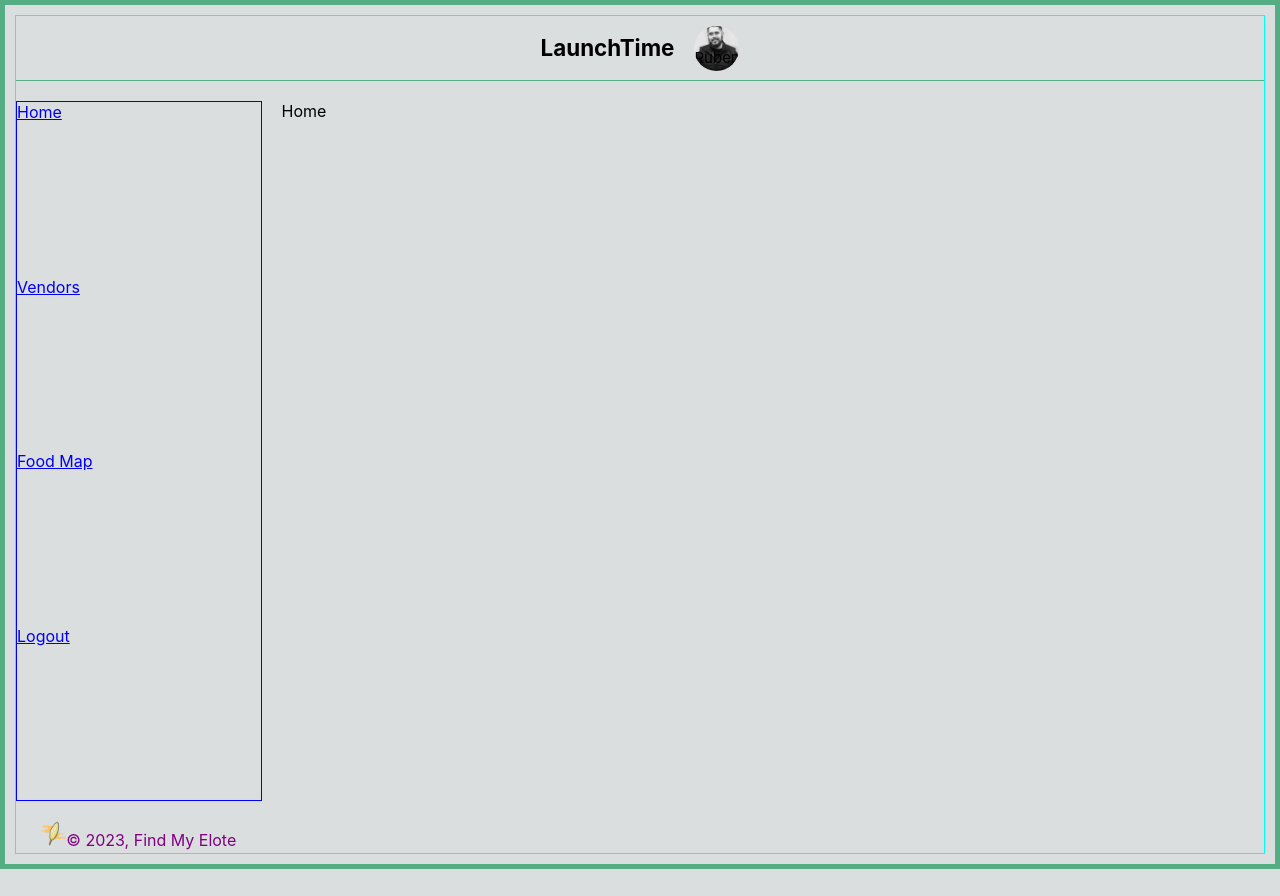
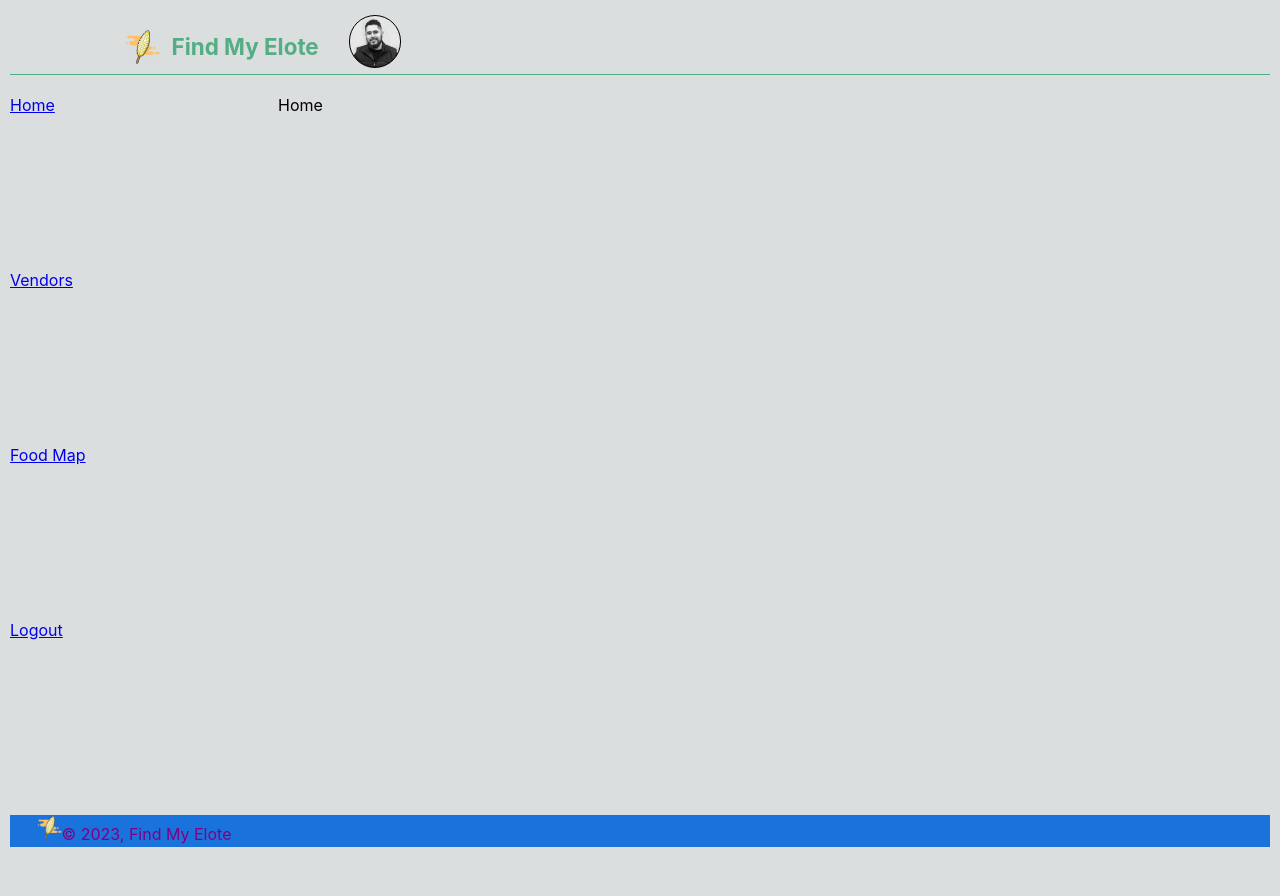
Before and after one commit to rmar72/find-my-elote, a React (Vite) app in the folder frontend/: page / in a window 1280 px wide. Built offline with nearby package versions, Linux system fonts and the light colour scheme; sample sign-in values are in the browser's storage.

Commit message:
cleaning up css

```diff
--- a/frontend/src/App.css
+++ b/frontend/src/App.css
@@ -6,7 +6,9 @@
   --gray: #DADEDF;
   --darkgray: #7F7F7F;
   --green: #54AD83;
-  --blue: #465fdf;
+  --blue: #1a72dd;
+  --purple-blue: #465fdf;
+  --purple: #1f38b3;
 }
 
 html {
@@ -14,7 +16,7 @@ html {
   box-sizing: border-box;
   font-family: Tahoma;
   color: var(--black);
-  border: 5px solid var(--green);
+  /* border: 5px solid var(--green); */
   padding: 10px;
 }
 
@@ -78,7 +80,7 @@ p {
 }
 
 .item {
-  border: 1px solid var(--black)
+  /* border: 1px solid var(--black) */
 }
 
 
--- a/frontend/src/App.tsx
+++ b/frontend/src/App.tsx
@@ -6,7 +6,7 @@ function App() {
   const router = createBrowserRouter(Routes())
 
   return (
-    <div className="container" style={{ border: "1px solid cyan" }}>
+    <div className="container">
       <RouterProvider router={router} />
     </div>
   )
--- a/frontend/src/components/Footer.css
+++ b/frontend/src/components/Footer.css
@@ -6,7 +6,7 @@ footer {
   line-height: 2em;
   color: purple;
   text-align: center;
-  background-color: var(--launchtime-purple-dark);
+  background-color: var(--blue);
 }
 
 footer p {
--- a/frontend/src/components/Header.css
+++ b/frontend/src/components/Header.css
@@ -6,52 +6,49 @@
 }
 
 .header .container {
-  display: flex;
-  justify-content: space-between;
+  /* display: flex; */
+  /* justify-content: space-between; */
   height: 4em;
   line-height: 4em;
   padding: 0 1em;
 }
 
-.header a {
+/* .header a {
   display: block;
   text-decoration: none;
-}
+} */
 
 .header-logo {
   font-size: 1.4em;
 }
 
-.header-logo,
+/* .header-logo,
 .header-logo a {
   display: flex;
-  align-items: center;
+  align-items: left;
   margin: 0;
-}
+} */
 
 .header-account {
-  display: flex;
-  justify-content: center;
-  align-items: center;
+  /* display: flex; */
+  /* justify-content: left; */
+  /* align-items: left; */
 }
 
 .header-avatar {
-  overflow: hidden;
-  width: 3em;
-  height: 3em;
-  background: var(--blue-grey-600);
+  width: 3.5em;
+  height: 3.5em;
   background-size: cover;
-  background-position: center center;
+  background-position: top center;
   border-radius: 100%;
-  margin: 0;
-  border: solid 2px var(--launchtime-purple);
+  border: solid 1.5px var(--black);
 }
 
-.header-avatar img {
+/* .header-avatar img {
   display: block;
   width: 100%;
   height: auto;
-}
+} */
 
 /* Logo */
 
@@ -64,11 +61,11 @@
 
 .logo,
 .logo a {
-  color: var(--launchtime-purple-dark);
+  color: var(--green);
 }
 
 .logo img {
-  display: block;
+  /* display: block; */
   width: 1.6em;
   height: auto;
   margin-right: .5em;
--- a/frontend/src/components/Header.tsx
+++ b/frontend/src/components/Header.tsx
@@ -8,6 +8,7 @@ const Header: React.FC = () => {
   const avatarStyles = {
     backgroundImage: `url(${avatarImage})`,
   }
+
   return (
     <header className="header">
       <Container>
@@ -16,7 +17,7 @@ const Header: React.FC = () => {
         </p>
         <div className="header-account">
           <p className="header-avatar" style={avatarStyles}>
-            <span className="visually-hidden">Ruben Solorio</span>
+            {/* <span className="visually-hidden">Ruben Solorio</span> */}
           </p>
         </div>
       </Container>
--- a/frontend/src/components/Layout.tsx
+++ b/frontend/src/components/Layout.tsx
@@ -17,7 +17,7 @@ const Layout: React.FC<Props> = ({ children, pageName }) => {
   return (
     <>
       <Helmet bodyAttributes={{ class: layoutClass }}>
-        <title>LaunchTime</title>
+        <title>Find my Elote</title>
       </Helmet>
       <>
         <main>{children}</main>
--- a/frontend/src/components/Logo.tsx
+++ b/frontend/src/components/Logo.tsx
@@ -1,11 +1,11 @@
 import React from "react"
-import logo from "./avatar.jpg"
+import EloteIcon from "./eloteIcon.png"
 
 const Logo: React.FC = () => {
   return (
     <span className="logo">
-      {/* <img src={logo} alt="Logo" /> */}
-      LaunchTime
+      <img src={EloteIcon} height="25" width="25" alt="Corn Snack Icon" />
+      Find My Elote
     </span>
   )
 }
--- a/frontend/src/components/SideBar.css
+++ b/frontend/src/components/SideBar.css
@@ -1,4 +1,4 @@
 .navbar {
-  border: 1px solid blue;
+  /* border: 1px solid blue; */
   display: grid;
 }
--- a/frontend/src/features/foodMap/FoodMap.tsx
+++ b/frontend/src/features/foodMap/FoodMap.tsx
@@ -21,7 +21,7 @@ const FoodMap: React.FC = () => {
   const iconPerson = new L.Icon({
     iconUrl: elote,
     iconRetinaUrl: elote,
-    iconSize: new L.Point(60, 75),
+    iconSize: new L.Point(40, 55),
   })
 
   const dynamicElotero: any = {
@@ -68,7 +68,11 @@ const FoodMap: React.FC = () => {
       <button onClick={changeLoc} type="button">
         Poll location
       </button>
-      <MapContainer center={myLocation as any} zoom={17} scrollWheelZoom={true}>
+      <MapContainer
+        center={myLocation as any}
+        zoom={15}
+        scrollWheelZoom={false}
+      >
         {/* <TileLayer
           attribution='&copy; <a href="https://www.openstreetmap.org/copyright">OpenStreetMap</a> contributors'
           url="https://{s}.tile.openstreetmap.org/{z}/{x}/{y}.png"
```
